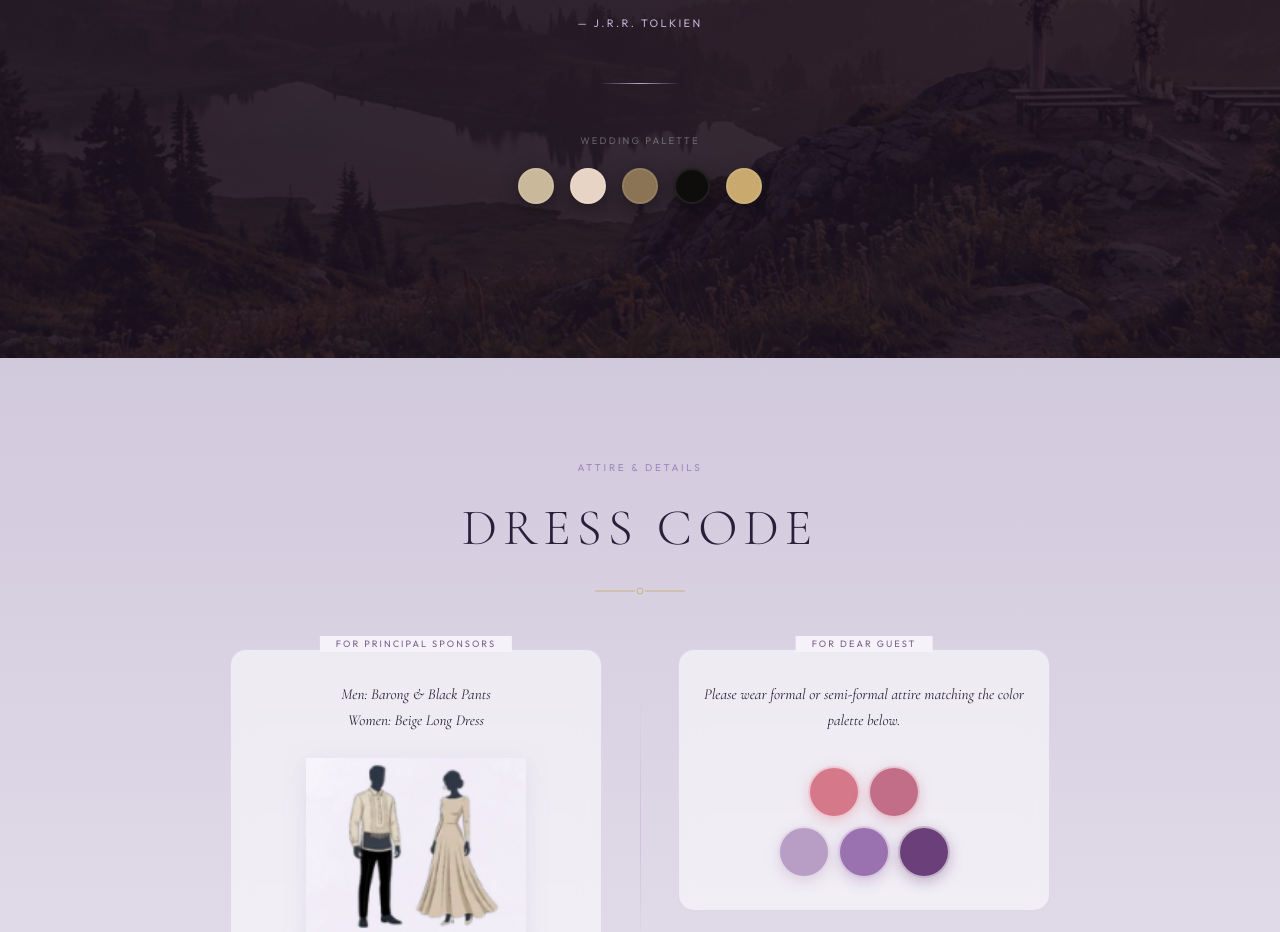
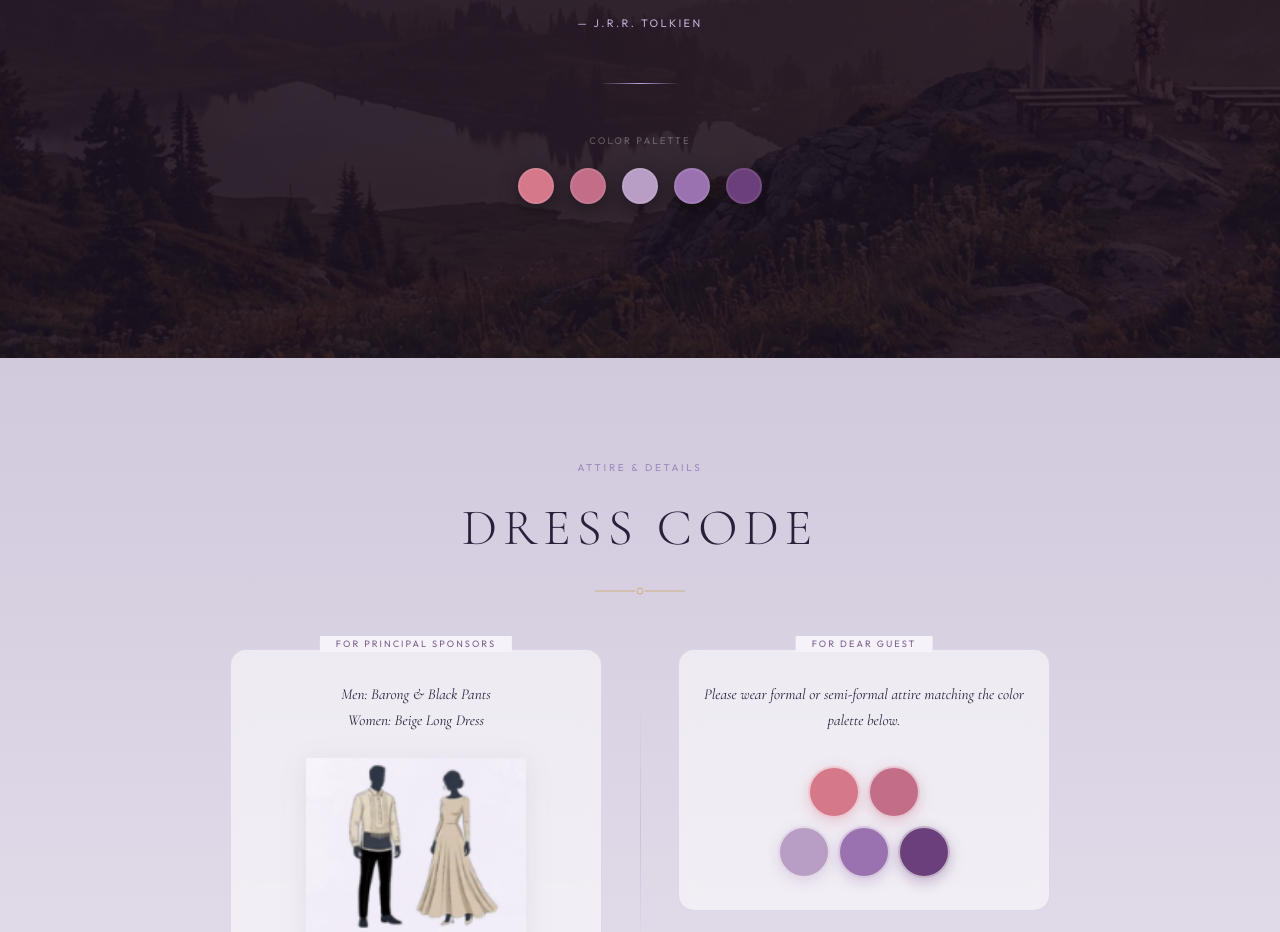
Before and after one commit to Adiciao/aira-and-rex-wedding, a React (Vite) app: page / in a window 1280 px wide. Shown: the part 3980-4912 px from the top of the page. Built offline with nearby package versions, Linux system fonts and the light colour scheme; no server answers; the database is empty.

Commit message:
feat(quote): replace wedding palette with dress code color palette

```diff
--- a/src/components/QuoteSection.jsx
+++ b/src/components/QuoteSection.jsx
@@ -8,12 +8,13 @@ export default function QuoteSection() {
   const bgY = useTransform(scrollYProgress, [0, 1], ['-8%', '8%'])
 
   const PALETTE = [
-    { color: '#c9b99a', name: 'Champagne' },
-    { color: '#e8d4c4', name: 'Blush'     },
-    { color: '#8b7355', name: 'Taupe'     },
-    { color: '#0f0d0b', name: 'Noir'      },
-    { color: '#c9a96e', name: 'Gold'      },
+    { color: '#D4788A', name: 'Rose'       },
+    { color: '#C26E89', name: 'Mauve Rose' },
+    { color: '#B89EC4', name: 'Lavender'   },
+    { color: '#9B72B0', name: 'Lilac'      },
+    { color: '#6B3F7A', name: 'Deep Plum'  },
   ]
+
 
   return (
     <section ref={ref} style={{
@@ -124,7 +125,7 @@ export default function QuoteSection() {
             color: 'rgba(255,255,255,0.3)',
             marginBottom: '1.2rem',
           }}>
-            Wedding Palette
+            Color Palette
           </p>
           <div style={{ display: 'flex', gap: '1rem', justifyContent: 'center', alignItems: 'center' }}>
             {PALETTE.map((p, i) => (
```
